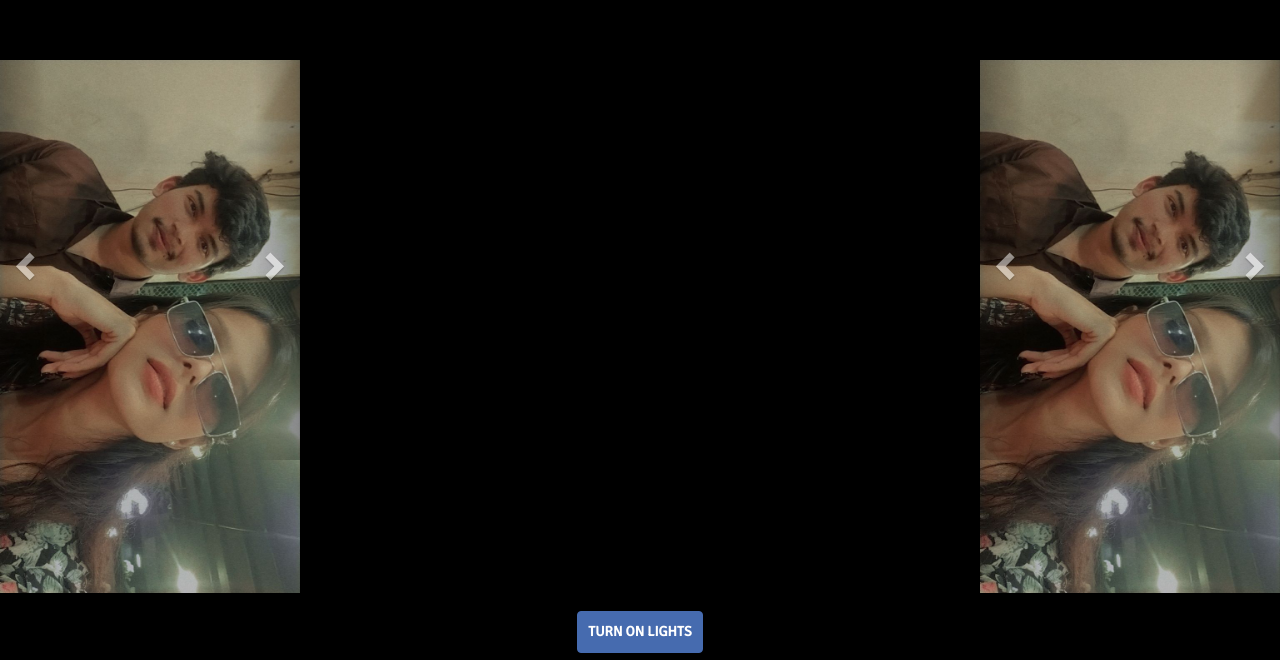
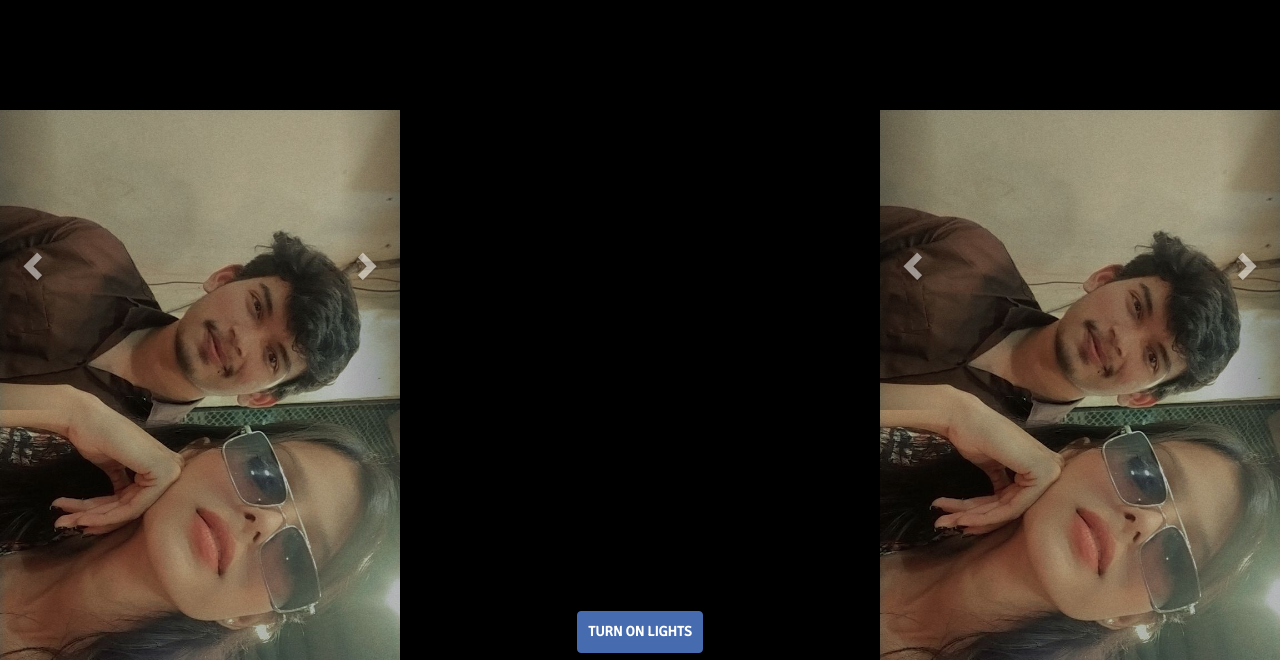
Before and after one commit to itspeace03/bdy, a website: page index.html in a window 1280 px wide. Shown: the part 140-800 px from the top of the page. Drawn offline with nearby package versions, Linux system fonts and the light colour scheme.

Commit message:
Update index.html

```diff
--- a/index.html
+++ b/index.html
@@ -31,8 +31,8 @@
         #leftCarousel, #rightCarousel {
             position: fixed;
             top: 50%;
-            width: 300px; /* Adjust width as needed */
-            height: 400px;  /*Adjust height as needed */
+            width: 400px; /* Adjust width as needed */
+            height: 300px;  /*Adjust height as needed */
             transform: translateY(-50%);
         }
         #leftCarousel {
```
